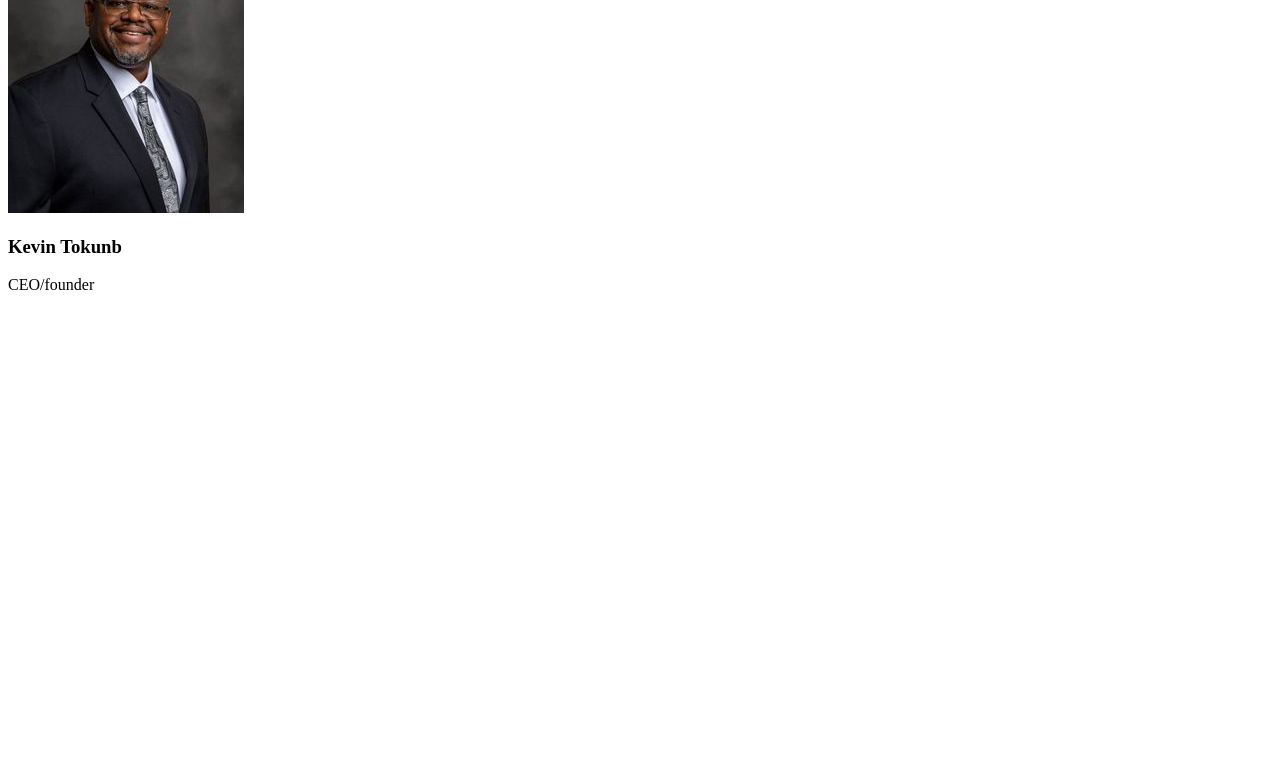
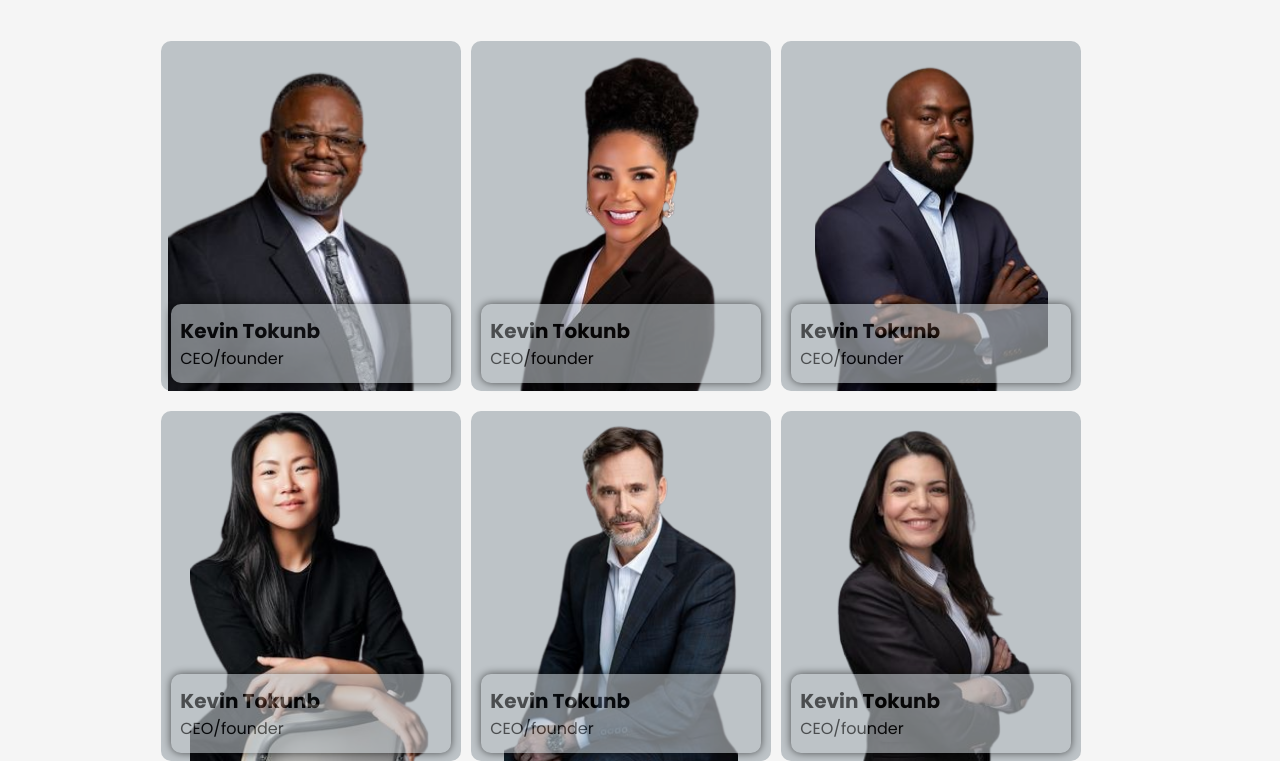
Before and after one commit to Dr-pelumi/Team-page, a plain HTML site: page index.html in a window 1280 px wide. Shown: the part 142-903 px from the top of the page. Before the commit the page ends 800 px from the top, so only its background shows below. Drawn offline with Linux system fonts and the light colour scheme.

Commit message:
section-1

```diff
--- a/index.html
+++ b/index.html
@@ -1,32 +1,86 @@
 <!DOCTYPE html>
 <html lang="en">
 	<head>
-   <meta charset="UTF-8">
-   <meta name="viewport" content="width=device-width, initial-scale=1.0">
-   <link rel="stylesheet" href="styles.css">
-   <script src="https://kit.fontawesome.com/5420cbf4a5.js" crossorigin="anonymous"></script>
-   <link rel="preconnect" href="https://fonts.googleapis.com">
-<link rel="preconnect" href="https://fonts.gstatic.com" crossorigin>
-<link href="https://fonts.googleapis.com/css2?family=Poppins:ital,wght@0,100;0,200;0,300;0,400;0,500;0,600;0,700;0,800;0,900;1,100;1,200;1,300;1,400;1,500;1,600;1,700;1,800;1,900&display=swap" rel="stylesheet">
+		<meta charset="UTF-8" />
+		<meta name="viewport" content="width=device-width, initial-scale=1.0" />
+		<link rel="stylesheet" href="styles.css" />
+		<script
+			src="https://kit.fontawesome.com/5420cbf4a5.js"
+			crossorigin="anonymous"
+		></script>
+		<link rel="preconnect" href="https://fonts.googleapis.com" />
+		<link rel="preconnect" href="https://fonts.gstatic.com" crossorigin />
+		<link
+			href="https://fonts.googleapis.com/css2?family=Poppins:ital,wght@0,100;0,200;0,300;0,400;0,500;0,600;0,700;0,800;0,900;1,100;1,200;1,300;1,400;1,500;1,600;1,700;1,800;1,900&display=swap"
+			rel="stylesheet"
+		/>
 		<title>Our Leadership</title>
 	</head>
 	<body>
 		<section>
 			<h1>Our Leadership</h1>
+
+			<div class="profile-box">
 				<div class="profile">
 					<div class="profile-img">
-            <img src="./image/lead 1.jpg" alt="">
+						<img src="./image/lead (1).png" alt="" />
 					</div>
 					<div class="profile-info">
 						<h3>Kevin Tokunb</h3>
 						<p>CEO/founder</p>
-
+					</div>
 				</div>
 
+				<div class="profile">
+					<div class="profile-img">
+						<img src="./image/lead (2).png" alt="" />
+					</div>
+					<div class="profile-info">
+						<h3>Kevin Tokunb</h3>
+						<p>CEO/founder</p>
+					</div>
+				</div>
+
+				<div class="profile">
+					<div class="profile-img">
+						<img src="./image/lead-6.png" alt="" />
+					</div>
+					<div class="profile-info">
+						<h3>Kevin Tokunb</h3>
+						<p>CEO/founder</p>
+					</div>
+				</div>
+
+				<div class="profile">
+					<div class="profile-img">
+						<img src="./image/lead (4).png" alt="" />
+					</div>
+					<div class="profile-info">
+						<h3>Kevin Tokunb</h3>
+						<p>CEO/founder</p>
+					</div>
+				</div>
+
+				<div class="profile">
+					<div class="profile-img">
+						<img src="./image/lead (5).png" alt="" />
+					</div>
+					<div class="profile-info">
+						<h3>Kevin Tokunb</h3>
+						<p>CEO/founder</p>
+					</div>
+				</div>
+
+				<div class="profile">
+					<div class="profile-img">
+						<img src="./image/lead (6).png" alt="" />
+					</div>
+					<div class="profile-info">
+						<h3>Kevin Tokunb</h3>
+						<p>CEO/founder</p>
+					</div>
+				</div>
 			</div>
 		</section>
-
-
-
 	</body>
 </html>
--- a/styles.css
+++ b/styles.css
@@ -0,0 +1,73 @@
+*{
+   margin: 0;
+   padding: 0;
+   box-sizing: border-box;
+   font-family: "Poppins", system-ui;
+}
+body{
+   background-color: whitesmoke;
+}
+section{
+   width: 90%;
+   height: 100vh;
+   padding: 70px 20px;
+   margin: 20px 30px;
+   /* background-color: black; */
+}
+section h1{
+   display: flex;
+   align-items: center;
+   justify-content: center;
+   font-size: 25px;
+   font-weight: 700;
+   color: #22a6b3;
+   margin-bottom: 45px;
+}
+section .profile-box{
+   width: 80%;
+	margin: 10px auto;
+   display: grid;
+   grid-template-columns: 1fr 1fr 1fr;
+   /* background-color: #000; */
+   gap: 10px;
+}
+section .profile{
+   width: 300px;
+   height: 350px;
+   position: relative;
+   box-shadow: 0 0 0 8px rgba(0 0 0 0.5);
+   background-color: #bdc3c7;
+   border-radius: 10px;
+   margin-top: 10px;
+
+}
+
+section .profile .profile-img {
+   display: flex;
+   align-items: center;
+   justify-content: center;
+   /* background-color: black;  */
+   height: 350px;
+}
+section .profile .profile-img img{
+   /* max-width: 150%; */
+   height: 100%;
+   object-fit: contain;
+}
+section .profile .profile-info{
+   position: absolute;
+   width: 280px;
+   background-color: #bdc3c7;
+   padding: 10px 7px;
+   border: 2px solid #bdc3c7;
+   box-shadow: 0 0 8px #000;
+   border-radius: 10px;
+   top: 75%;
+   z-index: 2;
+   margin: 0 10px;
+   opacity: .6;
+}
+section .profile .profile-info h3{
+   font-size: 20px;
+   font-weight: 700;
+}
```
Also changed, not shown: image/lead (1).png (added), image/lead (2).png (added), image/lead (4).png (added), image/lead (5).png (added), image/lead (6).png (added), image/lead 1.jpg (deleted), image/lead 2.jpg (deleted), image/lead 3.jpg (deleted), image/lead 4.jpg (deleted), image/lead 5.jpg (deleted), image/lead 6.jpg (deleted), image/lead-6.png (added), 1 other file. Lines whose indentation alone changed are shown as unchanged.
